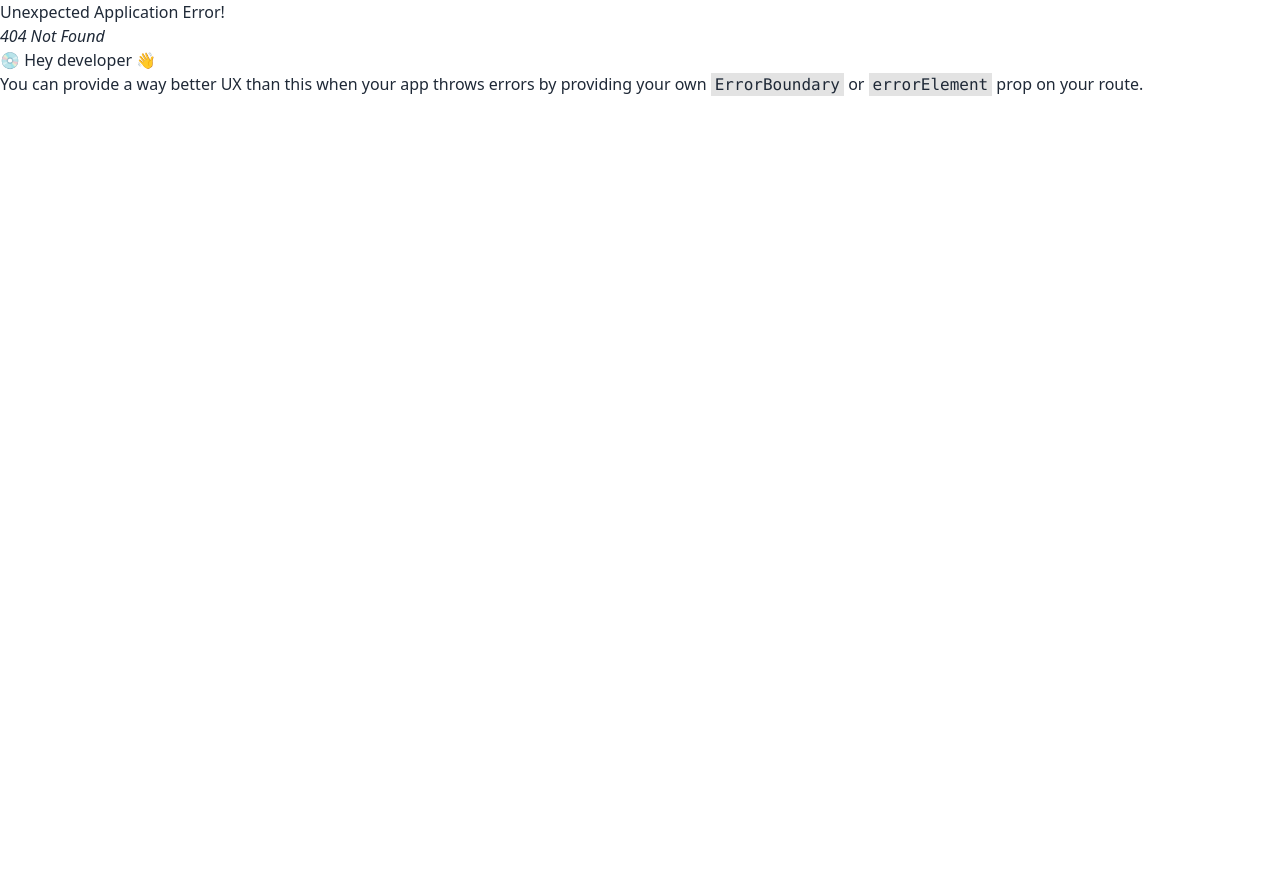
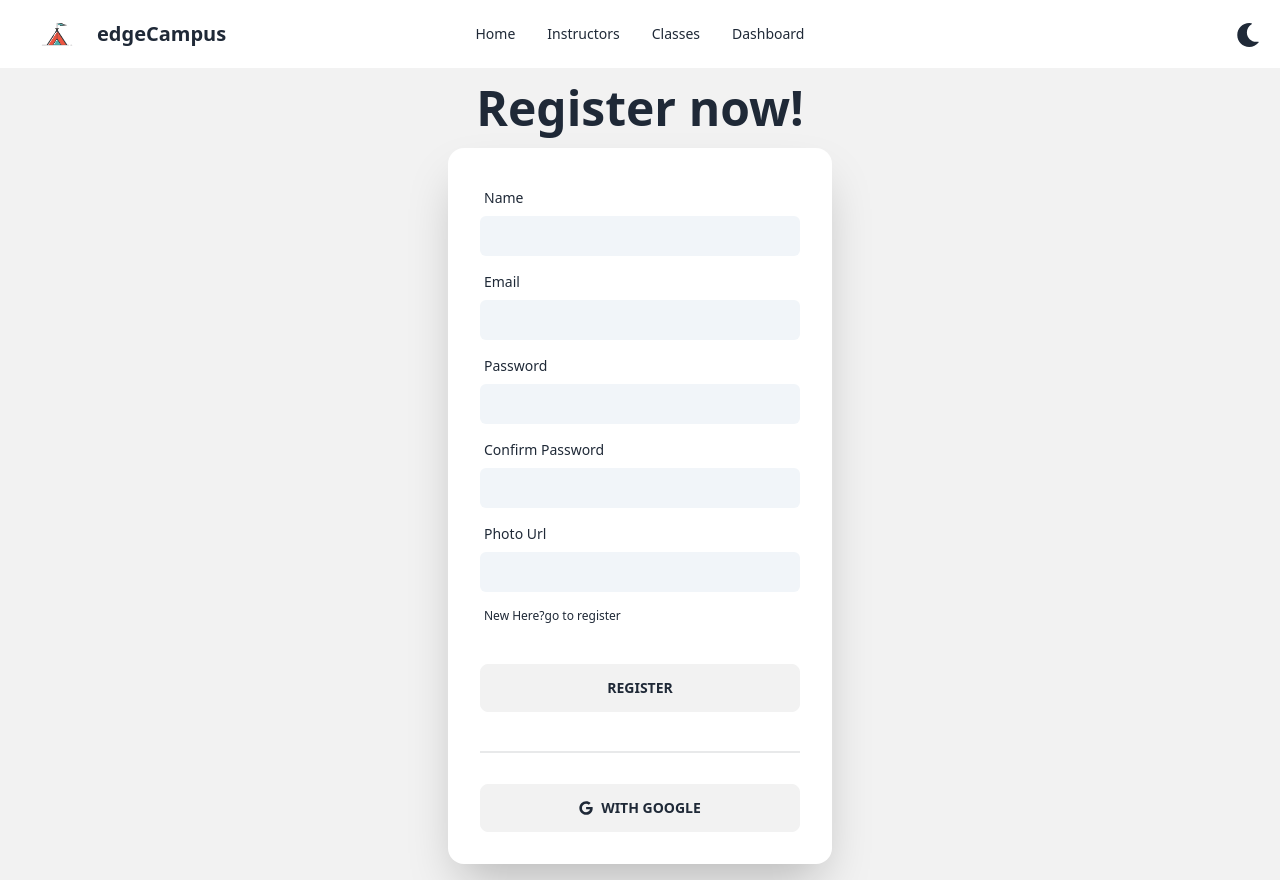
Before and after one commit to foisal404/edgecampus-summercamp-client, a React (Vite) app: page /registration in a window 1280 px wide. Before the commit this address had no page. Before the commit the page ends 800 px from the top, so only its background shows below. Built offline with nearby package versions, Linux system fonts and the light colour scheme.

Commit message:
login and register page add and firebase install

```diff
--- a/package.json
+++ b/package.json
@@ -11,10 +11,12 @@
   },
   "dependencies": {
     "@react-icons/all-files": "^4.1.0",
+    "firebase": "^9.22.2",
     "localforage": "^1.10.0",
     "match-sorter": "^6.3.1",
     "react": "^18.2.0",
     "react-dom": "^18.2.0",
+    "react-hook-form": "^7.44.3",
     "react-icons": "^4.9.0",
     "react-router-dom": "^6.12.1",
     "sort-by": "^1.2.0",
--- /dev/null
+++ b/src/firebase/firebase.config.js
@@ -0,0 +1,18 @@
+// Import the functions you need from the SDKs you need
+import { initializeApp } from "firebase/app";
+// TODO: Add SDKs for Firebase products that you want to use
+// https://firebase.google.com/docs/web/setup#available-libraries
+
+// Your web app's Firebase configuration
+const firebaseConfig = {
+  apiKey: import.meta.env.VITE_apiKey,
+  authDomain: import.meta.env.VITE_authDomain,
+  projectId: import.meta.env.VITE_projectId,
+  storageBucket: import.meta.env.VITE_storageBucket,
+  messagingSenderId:import.meta.env.VITE_messagingSenderId ,
+  appId: import.meta.env.VITE_appId
+};
+
+// Initialize Firebase
+const app = initializeApp(firebaseConfig);
+export default app;
--- /dev/null
+++ b/src/pages/login/Login.jsx
@@ -0,0 +1,46 @@
+import { useForm } from "react-hook-form";
+import { FaGoogle } from "react-icons/fa";
+import { Link } from "react-router-dom";
+const Login = () => {
+    const { register, handleSubmit } = useForm();
+  const onSubmit = data => console.log(data);
+  return (
+    <div className="hero min-h-screen w-full bg-base-200">
+      <div className="hero-content flex-col w-full">
+        <div className="text-center lg:text-left">
+          <h1 className="text-5xl font-bold">Login now!</h1>
+        </div>
+        <div className="card flex-shrink-0 w-full max-w-sm shadow-2xl bg-base-100">
+          <form className="card-body pb-3"  onSubmit={handleSubmit(onSubmit)}>
+            <div className="form-control">
+              <label className="label">
+                <span className="label-text">Email</span>
+              </label>
+              <input {...register("email")} className="py-2" />
+            </div>
+            <div className="form-control ">
+              <label className="label">
+                <span className="label-text">Password</span>
+              </label>
+              <input type="password" className="py-2" {...register("password")} />
+              <label className="label">
+                <Link to='/registration' className="label-text-alt link link-hover">
+                  New Here?go to register
+                </Link>
+              </label>
+            </div>
+            <div className="form-control mt-6">
+              <button className="btn " type="submit">Login</button>
+            </div>
+          </form>
+          <div className="card-body pt-1">
+          <div className="divider"></div>
+          <button className="btn "><FaGoogle/>With Google</button>
+          </div>
+        </div>
+      </div>
+    </div>
+  );
+};
+
+export default Login;
--- /dev/null
+++ b/src/pages/register/Register.jsx
@@ -0,0 +1,68 @@
+import { useForm } from "react-hook-form";
+import { FaGoogle } from "react-icons/fa";
+import { Link } from "react-router-dom";
+
+const Register = () => {
+    const { register, handleSubmit } = useForm();
+  const onSubmit = data => console.log(data);
+    return (
+        <div className="hero min-h-screen w-full bg-base-200">
+        <div className="hero-content flex-col w-full">
+          <div className="text-center lg:text-left">
+            <h1 className="text-5xl font-bold">Register now!</h1>
+          </div>
+          <div className="card flex-shrink-0 w-full max-w-sm shadow-2xl bg-base-100">
+            <form className="card-body pb-3"  onSubmit={handleSubmit(onSubmit)}>
+              <div className="form-control">
+                <label className="label">
+                  <span className="label-text">Name</span>
+                </label>
+                <input {...register("name")} className="py-2 bg-slate-100 rounded-md ps-2" />
+              </div>
+              <div className="form-control">
+                <label className="label">
+                  <span className="label-text">Email</span>
+                </label>
+                <input {...register("email")} className="py-2 bg-slate-100 rounded-md ps-2" />
+              </div>
+              <div className="form-control ">
+                <label className="label">
+                  <span className="label-text">Password</span>
+                </label>
+                <input type="password" className="py-2 bg-slate-100 rounded-md ps-2" {...register("password")} />
+
+              </div>
+              <div className="form-control ">
+                <label className="label">
+                  <span className="label-text">Confirm Password</span>
+                </label>
+                <input type="password" className="py-2 bg-slate-100 rounded-md ps-2" {...register("confirm")} />
+
+              </div>
+              <div className="form-control ">
+                <label className="label">
+                  <span className="label-text">Photo Url</span>
+                </label>
+                <input type="text" className="py-2 bg-slate-100 rounded-md ps-2" {...register("photo")} />
+
+              </div>
+              <label className="label">
+                  <Link to='/registration' className="label-text-alt link link-hover">
+                    New Here?go to register
+                  </Link>
+                </label>
+              <div className="form-control mt-6">
+                <button className="btn " type="submit">Register</button>
+              </div>
+            </form>
+            <div className="card-body pt-1">
+            <div className="divider"></div>
+            <button className="btn "><FaGoogle/>With Google</button>
+            </div>
+          </div>
+        </div>
+      </div>
+    );
+};
+
+export default Register;
```
Also changed, not shown: src/routes/Routes.jsx (+10 -0 lines), 1 other file (tests, documents, lock files or other folders).
